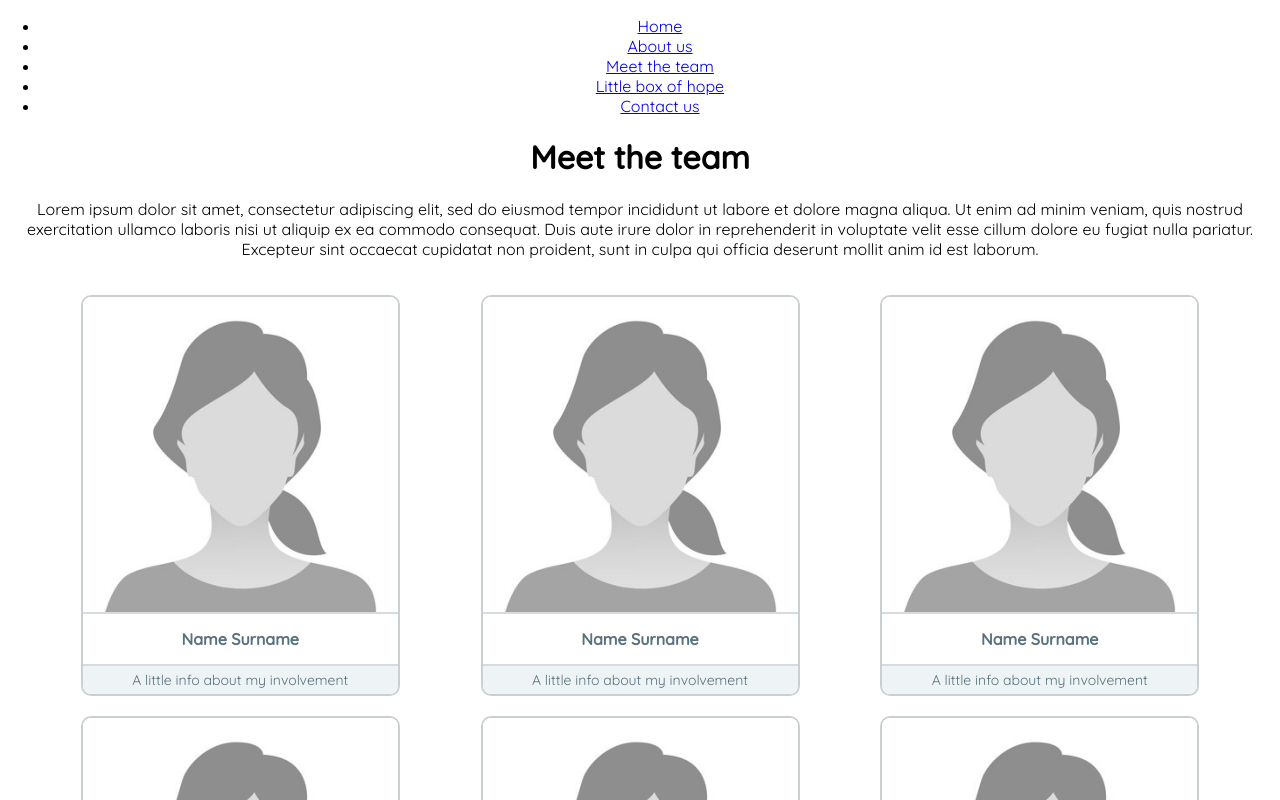
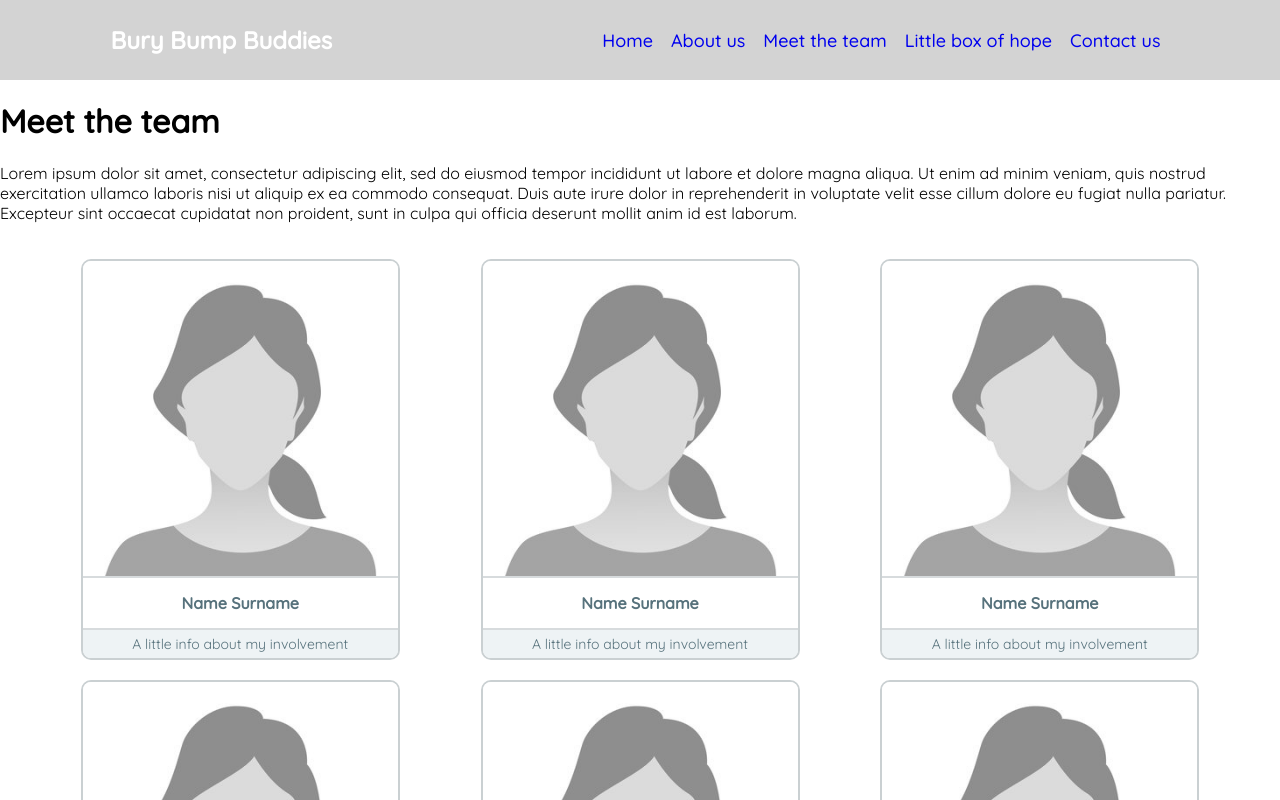
Before and after one commit to jbram-js/baby-bump, a React (Create React App) app: page /our-team in a window 1280 px wide. Shown: the top 800 px of the page. Built offline with nearby package versions, Linux system fonts and the light colour scheme.

Commit message:
burger menu

```diff
--- a/package.json
+++ b/package.json
@@ -3,9 +3,13 @@
   "version": "0.1.0",
   "private": true,
   "dependencies": {
+    "@fortawesome/fontawesome-free": "^5.15.2",
+    "@fortawesome/free-solid-svg-icons": "^5.15.2",
+    "@fortawesome/react-fontawesome": "^0.1.14",
     "@testing-library/jest-dom": "^5.11.9",
     "@testing-library/react": "^11.2.5",
     "@testing-library/user-event": "^12.7.0",
+    "font-awesome": "^4.7.0",
     "moment": "^2.29.1",
     "react": "^17.0.1",
     "react-date-inputs": "^1.5.1",
--- a/public/index.html
+++ b/public/index.html
@@ -11,7 +11,12 @@
     />
     <link rel="apple-touch-icon" href="%PUBLIC_URL%/logo192.png" />
     <link rel="manifest" href="%PUBLIC_URL%/manifest.json" />
-
+    <link
+      rel="stylesheet"
+      href="https://cdnjs.cloudflare.com/ajax/libs/font-awesome/5.15.2/css/all.min.css"
+      integrity="sha512-HK5fgLBL+xu6dm/Ii3z4xhlSUyZgTT9tuc/hSrtw6uzJOvgRr2a9jyxxT1ely+B+xFAmJKVSTbpM/CuL7qxO8w=="
+      crossorigin="anonymous"
+    />
     <title>Bury Bump Buddies</title>
   </head>
   <body>
--- a/src/components/NavBar.js
+++ b/src/components/NavBar.js
@@ -1,11 +1,19 @@
-import React from "react";
+import React, {useState} from "react";
 import {Link} from "react-router-dom";
 import "../styles/NavBar.css";
 
 const NavBar = () => {
+  const [open, setOpen] = useState(false);
   return (
     <div className="nav">
-      <ul className="nav-link">
+      <nav>
+        <div className="logo">Bury Bump Buddies</div>
+        <ul
+          className="nav-link"
+          style={{
+            transform: open ? "translateX(0px)" : "",
+          }}
+        >
           <li className="nav-link-item">
             <Link to="/" className="link">
               Home
@@ -32,6 +40,8 @@ const NavBar = () => {
             </Link>
           </li>
         </ul>
+        <i onClick={() => setOpen(!open)} className="fas fa-bars burger"></i>
+      </nav>
     </div>
   );
 };
--- a/src/styles/App.css
+++ b/src/styles/App.css
@@ -1,7 +1,9 @@
 @import url("https://fonts.googleapis.com/css2?family=Quicksand:wght@300;400;500&display=swap");
 
 .App {
-  text-align: center;
+  margin: 0;
+  padding: 0;
+  box-sizing: border-box;
   font-family: "Quicksand", sans-serif;
 }
 
--- a/src/styles/NavBar.css
+++ b/src/styles/NavBar.css
@@ -0,0 +1,76 @@
+li {
+  list-style: none;
+}
+
+nav {
+  display: flex;
+  justify-content: space-around;
+  min-height: 10vh;
+  align-items: center;
+  background-color: lightgrey;
+  color: #fff;
+}
+
+nav .logo {
+  font-size: 24px;
+  font-weight: 700;
+}
+
+nav .link {
+  text-decoration: none;
+  cursor: pointer;
+  font-weight: 500;
+}
+
+nav .link:visited {
+  color: #fff;
+}
+
+nav .link:hover {
+  border-bottom: 1px solid #fff;
+}
+
+nav .nav-link {
+  display: flex;
+  justify-content: space-around;
+  width: 45%;
+}
+
+nav .nav-link-item {
+  font-size: 18px;
+}
+
+nav .burger {
+  font-size: 30px;
+  display: none;
+  cursor: pointer;
+}
+
+@media all and (max-width: 768px) {
+  nav .burger {
+    display: block;
+  }
+
+  nav .nav-link {
+    position: absolute;
+    display: block;
+    top: -20px;
+    left: 0;
+    height: 100vh;
+    background: grey;
+    width: 50%;
+    transform: translateX(-500px);
+    transition: 0.5s ease-in-out;
+  }
+
+  nav .nav-link li:first-of-type {
+    margin-top: 60px;
+  }
+  nav .nav-link li {
+    padding: 25px;
+  }
+
+  nav .link:hover {
+    border-bottom: 0px solid #fff;
+  }
+}
--- a/src/styles/Team.css
+++ b/src/styles/Team.css
@@ -17,7 +17,7 @@
 }
 
 .card-image {
-  max-width: 50vw;
+  max-width: 25vw;
   max-height: auto;
   border-bottom: 2px solid #d7dbdd;
 }
```
Also changed, not shown: 1 other file (tests, documents, lock files or other folders). Lines whose indentation alone changed are shown as unchanged.
